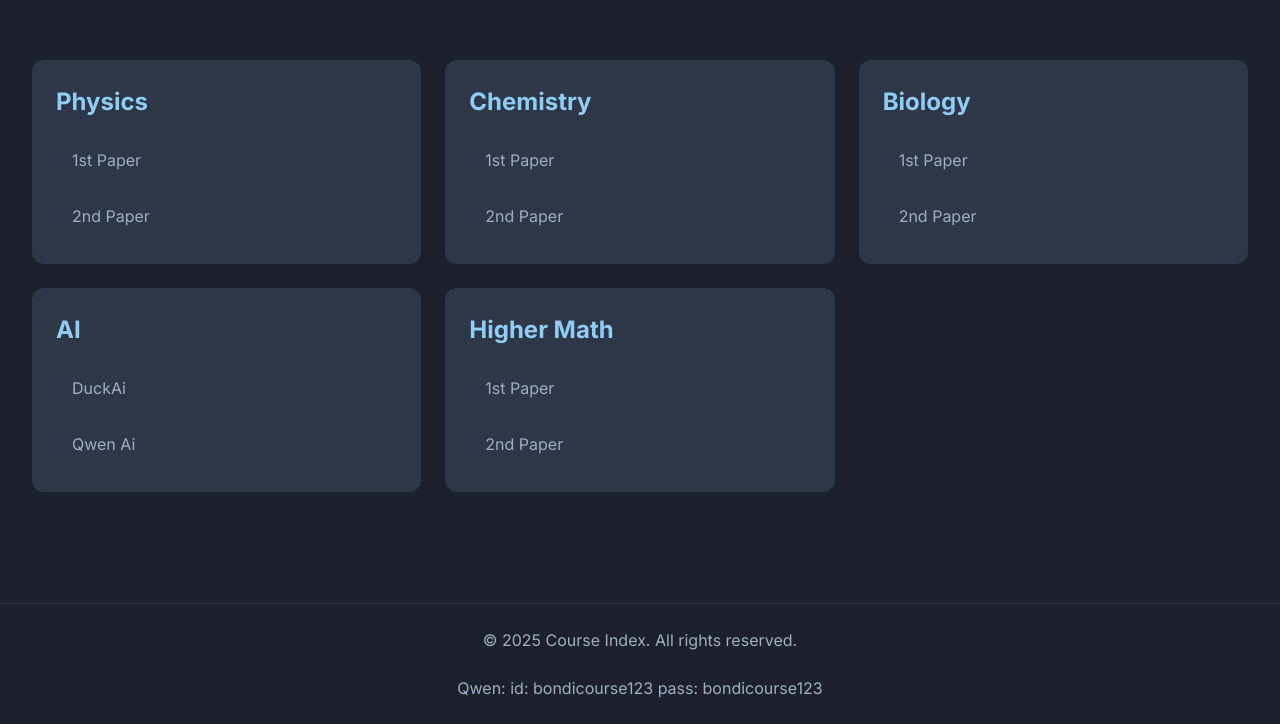
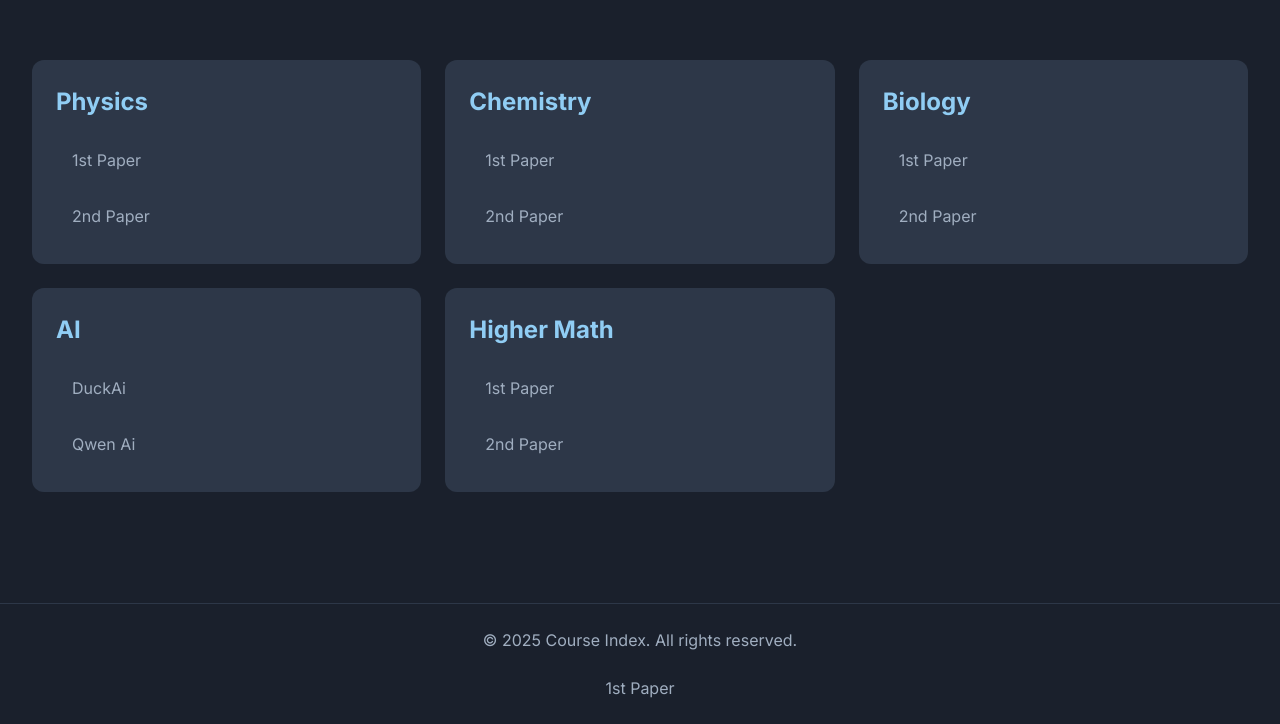
Before and after one commit to arnoy-joking/courseindexbp, a plain HTML site: page index.html in a window 1280 px wide. Shown: the part 76-800 px from the top of the page. Drawn offline with nearby package versions, Linux system fonts and the light colour scheme.

Commit message:
index.html

```diff
--- a/index.html
+++ b/index.html
@@ -138,7 +138,7 @@
 
     <footer>
         <p>&copy; 2025 Course Index. All rights reserved.</p><br>
-        <p>Qwen: id: bondicourse123 pass: bondicourse123</p>
+        <a href="https://arnoy-joking.github.io/hmath1stpaper/" target="_blank">1st Paper</a>
     </footer>
 
     <script>
```
